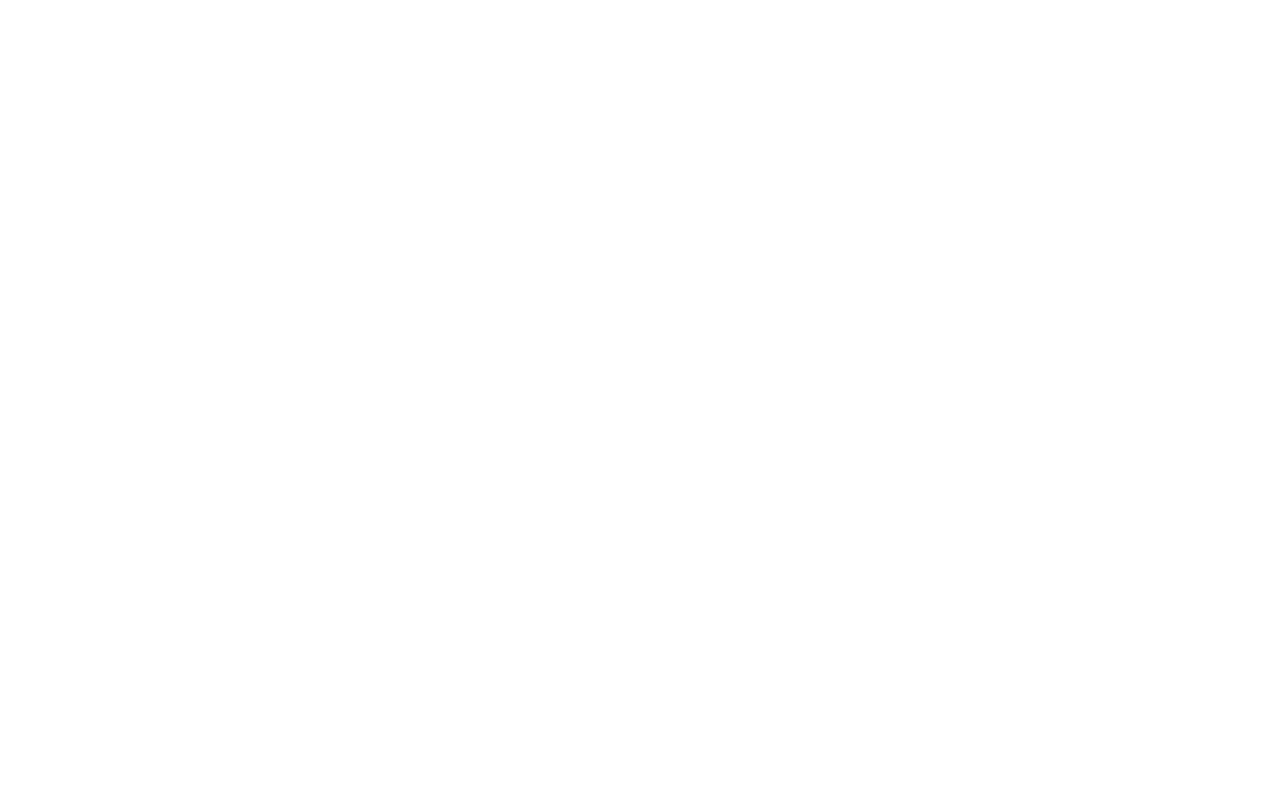
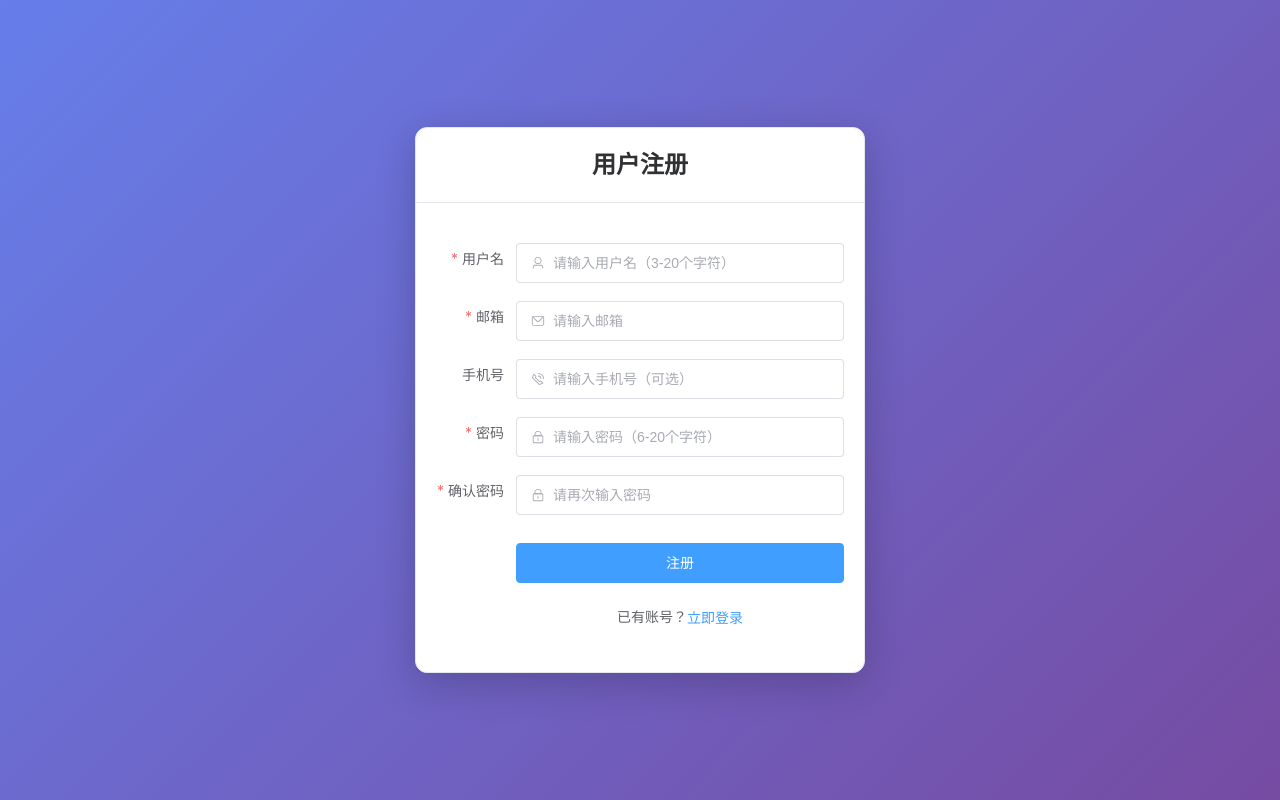
Before and after one commit to gcisadd/GongChiBigWork, a Vue app: page /register in a window 1280 px wide. Before the commit this address had no page. Built offline with nearby package versions, Linux system fonts and the light colour scheme.

Commit message:
登录注册功能完善

```diff
--- a/src/router/index.ts
+++ b/src/router/index.ts
@@ -7,6 +7,12 @@ const router = createRouter({
       path: '/',
       name: 'login',
       // 登录页面路由
+      component: () => import('../views/AboutView.vue'),
+    },
+    {
+      path: '/login',
+      name: 'login-path',
+      // 登录页面路由（别名）
       component: () => import('../views/AboutView.vue'),
     },
     {
@@ -36,6 +42,12 @@ const router = createRouter({
       // 个人信息页面路由
       component: () => import('../views/ProfileView.vue'),
     },
+    {
+      path: '/register',
+      name: 'register',
+      // 注册页面路由
+      component: () => import('../views/RegisterView.vue'),
+    },
   ],
 })
 
--- a/src/views/AboutView.vue
+++ b/src/views/AboutView.vue
@@ -57,6 +57,13 @@
           >
             {{ loading ? '登录中...' : '登录' }}
           </el-button>
+        </el-form-item>
+
+        <!-- 注册链接 -->
+        <el-form-item>
+          <div class="register-link">
+            还没有账号？<el-link type="primary" @click="goToRegister">立即注册</el-link>
+          </div>
         </el-form-item>
       </el-form>
     </el-card>
@@ -163,6 +170,13 @@ const handleLogin = async () => {
     }
   })
 }
+
+/**
+ * 跳转到注册页面
+ */
+const goToRegister = () => {
+  router.push('/register')
+}
 </script>
 
 <style scoped>
@@ -210,6 +224,13 @@ const handleLogin = async () => {
   margin-top: 10px;
 }
 
+/* 注册链接样式 */
+.register-link {
+  width: 100%;
+  text-align: center;
+  color: #606266;
+}
+
 /* 响应式设计 - 移动端适配 */
 @media (max-width: 768px) {
   .login-card {
--- /dev/null
+++ b/src/views/RegisterView.vue
@@ -0,0 +1,330 @@
+<template>
+  <div class="register-container">
+    <!-- 注册卡片容器 -->
+    <el-card class="register-card" shadow="always">
+      <template #header>
+        <div class="card-header">
+          <h2>用户注册</h2>
+        </div>
+      </template>
+
+      <!-- 注册表单 -->
+      <el-form
+        ref="registerFormRef"
+        :model="registerForm"
+        :rules="registerRules"
+        label-width="80px"
+        class="register-form"
+      >
+        <!-- 用户名输入框 -->
+        <el-form-item label="用户名" prop="username">
+          <el-input
+            v-model="registerForm.username"
+            placeholder="请输入用户名（3-20个字符）"
+            :prefix-icon="User"
+            clearable
+            size="large"
+          />
+        </el-form-item>
+
+        <!-- 邮箱输入框 -->
+        <el-form-item label="邮箱" prop="email">
+          <el-input
+            v-model="registerForm.email"
+            placeholder="请输入邮箱"
+            :prefix-icon="Message"
+            clearable
+            size="large"
+          />
+        </el-form-item>
+
+        <!-- 手机号输入框 -->
+        <el-form-item label="手机号" prop="phone">
+          <el-input
+            v-model="registerForm.phone"
+            placeholder="请输入手机号（可选）"
+            :prefix-icon="Phone"
+            clearable
+            size="large"
+          />
+        </el-form-item>
+
+        <!-- 密码输入框 -->
+        <el-form-item label="密码" prop="password">
+          <el-input
+            v-model="registerForm.password"
+            type="password"
+            placeholder="请输入密码（6-20个字符）"
+            :prefix-icon="Lock"
+            show-password
+            clearable
+            size="large"
+          />
+        </el-form-item>
+
+        <!-- 确认密码输入框 -->
+        <el-form-item label="确认密码" prop="confirmPassword">
+          <el-input
+            v-model="registerForm.confirmPassword"
+            type="password"
+            placeholder="请再次输入密码"
+            :prefix-icon="Lock"
+            show-password
+            clearable
+            size="large"
+            @keyup.enter="handleRegister"
+          />
+        </el-form-item>
+
+        <!-- 注册按钮 -->
+        <el-form-item>
+          <el-button
+            type="primary"
+            size="large"
+            :loading="loading"
+            class="register-button"
+            @click="handleRegister"
+          >
+            {{ loading ? '注册中...' : '注册' }}
+          </el-button>
+        </el-form-item>
+
+        <!-- 登录链接 -->
+        <el-form-item>
+          <div class="login-link">
+            已有账号？<el-link type="primary" @click="goToLogin">立即登录</el-link>
+          </div>
+        </el-form-item>
+      </el-form>
+    </el-card>
+  </div>
+</template>
+
+<script setup lang="ts">
+import { Lock, Message, Phone, User } from '@element-plus/icons-vue'
+import type { FormInstance, FormRules } from 'element-plus'
+import { ElMessage } from 'element-plus'
+import { reactive, ref } from 'vue'
+import { useRouter } from 'vue-router'
+import { authApi } from '../services/api'
+
+/**
+ * 注册页面组件
+ *
+ * 提供用户注册功能，包含用户名、邮箱、手机号、密码输入、表单验证、注册提交等功能
+ * 使用 Element Plus 组件库构建美观的注册界面
+ * 注册成功后跳转到登录页面
+ *
+ * @component
+ */
+
+/**
+ * 注册表单数据接口
+ *
+ * @interface RegisterForm
+ * @property {string} username - 用户名
+ * @property {string} email - 邮箱
+ * @property {string} phone - 手机号（可选）
+ * @property {string} password - 密码
+ * @property {string} confirmPassword - 确认密码
+ */
+interface RegisterForm {
+  username: string
+  email: string
+  phone: string
+  password: string
+  confirmPassword: string
+}
+
+// 路由实例，用于页面跳转
+const router = useRouter()
+
+// 表单引用对象，用于表单验证和重置
+const registerFormRef = ref<FormInstance>()
+
+// 注册按钮加载状态
+const loading = ref(false)
+
+// 注册表单数据
+const registerForm = reactive<RegisterForm>({
+  username: '',
+  email: '',
+  phone: '',
+  password: '',
+  confirmPassword: '',
+})
+
+/**
+ * 验证确认密码是否与密码一致
+ *
+ * @param rule - 验证规则对象
+ * @param value - 输入的值
+ * @param callback - 回调函数
+ */
+const validateConfirmPassword = (_rule: unknown, value: string, callback: (error?: Error) => void) => {
+  if (value !== registerForm.password) {
+    callback(new Error('两次输入的密码不一致'))
+  } else {
+    callback()
+  }
+}
+
+/**
+ * 验证手机号格式（可选）
+ *
+ * @param rule - 验证规则对象
+ * @param value - 输入的值
+ * @param callback - 回调函数
+ */
+const validatePhone = (_rule: unknown, value: string, callback: (error?: Error) => void) => {
+  if (value && !/^1[3-9]\d{9}$/.test(value)) {
+    callback(new Error('请输入正确的手机号格式'))
+  } else {
+    callback()
+  }
+}
+
+/**
+ * 表单验证规则
+ *
+ * @input 表单字段值
+ * @process 1. 检查用户名是否为空
+ *          2. 检查邮箱格式是否正确
+ *          3. 检查密码长度是否符合要求
+ *          4. 检查两次密码是否一致
+ * @output 返回验证错误信息或通过验证
+ */
+const registerRules: FormRules<RegisterForm> = {
+  username: [
+    { required: true, message: '请输入用户名', trigger: 'blur' },
+    { min: 3, max: 20, message: '用户名长度在 3 到 20 个字符', trigger: 'blur' },
+  ],
+  email: [
+    { required: true, message: '请输入邮箱', trigger: 'blur' },
+    { type: 'email', message: '请输入正确的邮箱格式', trigger: 'blur' },
+  ],
+  phone: [
+    { validator: validatePhone, trigger: 'blur' },
+  ],
+  password: [
+    { required: true, message: '请输入密码', trigger: 'blur' },
+    { min: 6, max: 20, message: '密码长度在 6 到 20 个字符', trigger: 'blur' },
+  ],
+  confirmPassword: [
+    { required: true, message: '请再次输入密码', trigger: 'blur' },
+    { validator: validateConfirmPassword, trigger: 'blur' },
+  ],
+}
+
+/**
+ * 跳转到登录页面
+ */
+const goToLogin = () => {
+  router.push('/login')
+}
+
+/**
+ * 处理注册提交
+ *
+ * @input 用户点击注册按钮或按回车键
+ * @process 1. 验证表单字段是否符合规则
+ *          2. 如果验证通过，调用后端注册 API
+ *          3. 注册成功后跳转到登录页面
+ * @output 跳转到登录页面或显示错误消息
+ */
+const handleRegister = async () => {
+  if (!registerFormRef.value) return
+
+  // 验证表单
+  await registerFormRef.value.validate(async (valid) => {
+    if (valid) {
+      loading.value = true
+
+      try {
+        // 调用后端注册 API
+        await authApi.register({
+          username: registerForm.username,
+          email: registerForm.email,
+          phone: registerForm.phone || undefined,
+          password: registerForm.password,
+        })
+
+        ElMessage.success('注册成功，请登录')
+        // 跳转到登录页面
+        router.push('/login')
+      } catch (error: unknown) {
+        // 显示错误消息
+        const errorMessage = (error as { response?: { data?: { detail?: string } } }).response?.data?.detail || '注册失败，请稍后重试'
+        ElMessage.error(errorMessage)
+      } finally {
+        loading.value = false
+      }
+    }
+  })
+}
+</script>
+
+<style scoped>
+/* 注册容器样式 - 全屏居中显示注册卡片 */
+.register-container {
+  width: 100vw;
+  height: 100vh;
+  display: flex;
+  justify-content: center;
+  align-items: center;
+  background: linear-gradient(135deg, #667eea 0%, #764ba2 100%);
+  padding: 20px;
+  box-sizing: border-box;
+  margin: 0;
+}
+
+/* 注册卡片样式 */
+.register-card {
+  width: 100%;
+  max-width: 450px;
+  border-radius: 12px;
+  box-shadow: 0 10px 40px rgba(0, 0, 0, 0.2);
+}
+
+/* 卡片头部样式 */
+.card-header {
+  text-align: center;
+}
+
+.card-header h2 {
+  margin: 0;
+  color: #303133;
+  font-size: 24px;
+  font-weight: 600;
+}
+
+/* 注册表单样式 */
+.register-form {
+  margin-top: 20px;
+}
+
+/* 注册按钮样式 */
+.register-button {
+  width: 100%;
+  margin-top: 10px;
+}
+
+/* 登录链接样式 */
+.login-link {
+  width: 100%;
+  text-align: center;
+  color: #606266;
+}
+
+/* 响应式设计 - 移动端适配 */
+@media (max-width: 768px) {
+  .register-card {
+    max-width: 100%;
+    margin: 0 10px;
+  }
+
+  .register-form {
+    margin-top: 10px;
+  }
+}
+</style>
```
Also changed, not shown: 1 other file (tests, documents, lock files or other folders).
